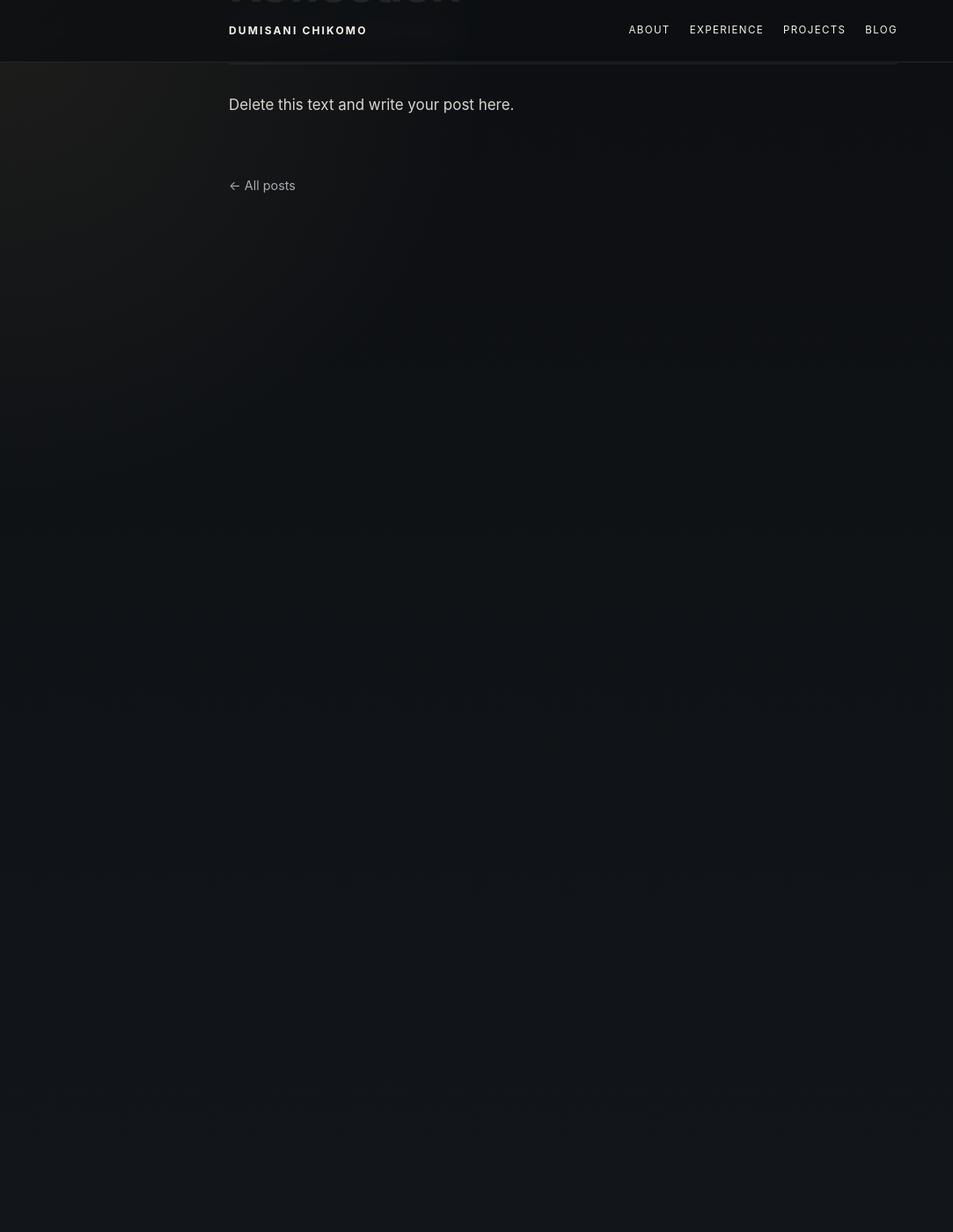
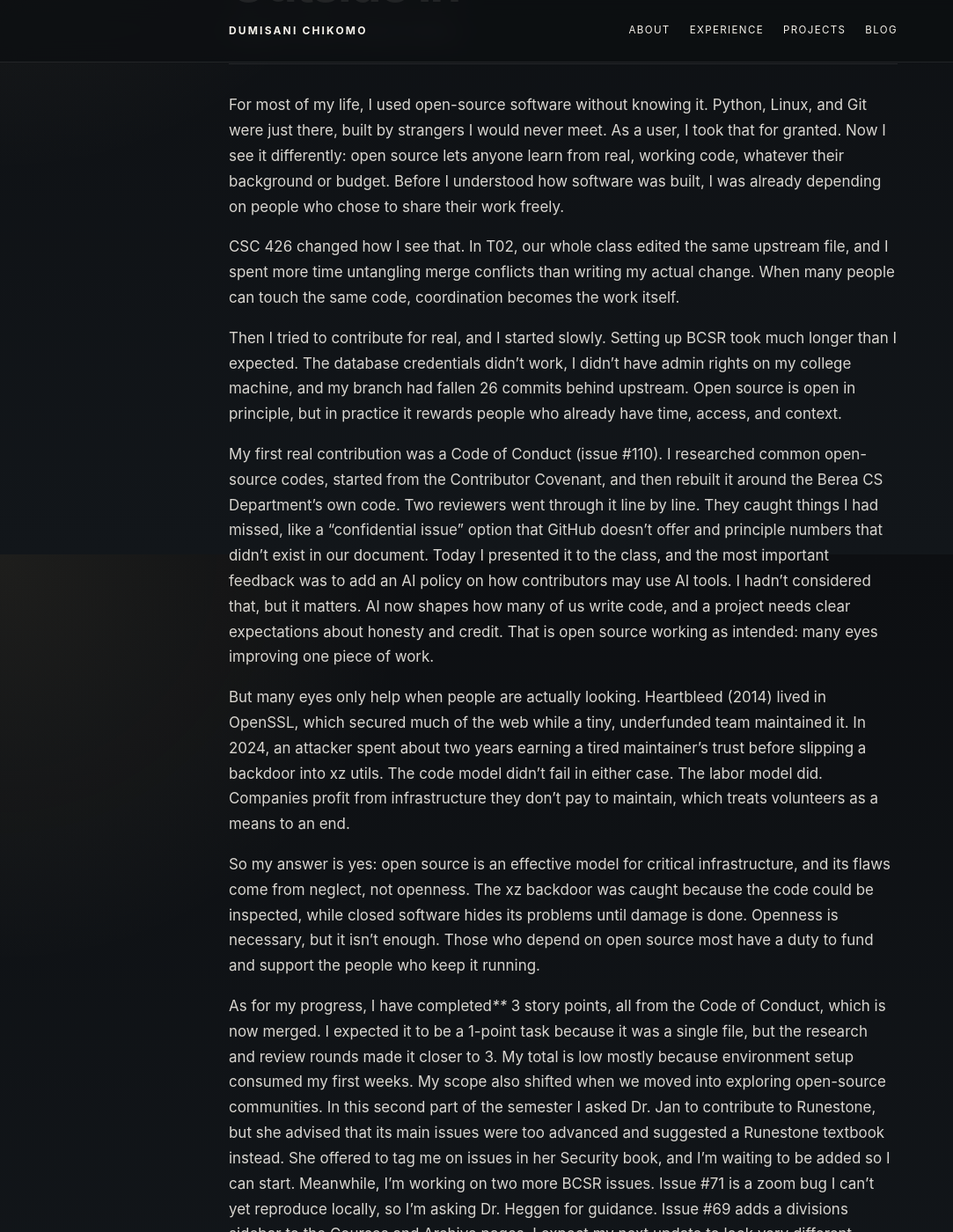
Before and after one commit to Dumisani-C/Dumisani-C.github.io, a Jekyll site: the page built from _posts/2026-10-22-bp01-open-source-reflection.md, in a window 1280 px wide and 1400 px high, scrolled down 270 px. Shown: the whole window at 88% size, without its empty margins (0-1083 px from the left). Built offline with Jekyll 4.4.1, drawn with Linux system fonts in a browser that asks for light colours; before the commit the page ends 900 px from its top, so only the background shows below that; some of the changed text lies outside the part shown.

Commit message:
Update _posts/2026-10-22-bp01-open-source-reflection.md (via Pages CMS)

```diff
--- a/_posts/2026-10-22-bp01-open-source-reflection.md
+++ b/_posts/2026-10-22-bp01-open-source-reflection.md
@@ -1,8 +1,19 @@
 ---
 layout: post
-title: "BP01: Open Source Reflection"
+title: Open Source, From the Outside In
 date: 2026-10-22
 description: Reflecting on open source as a user, student, and contributor.
 ---
+For most of my life, I used open-source software without knowing it. Python, Linux, and Git were just there, built by strangers I would never meet. As a user, I took that for granted. Now I see it differently: open source lets anyone learn from real, working code, whatever their background or budget. Before I understood how software was built, I was already depending on people who chose to share their work freely.
 
-Delete this text and write your post here.
+CSC 426 changed how I see that. In T02, our whole class edited the same upstream file, and I spent more time untangling merge conflicts than writing my actual change. When many people can touch the same code, coordination becomes the work itself.
+
+Then I tried to contribute for real, and I started slowly. Setting up BCSR took much longer than I expected. The database credentials didn’t work, I didn’t have admin rights on my college machine, and my branch had fallen 26 commits behind upstream. Open source is open in principle, but in practice it rewards people who already have time, access, and context.
+
+My first real contribution was a Code of Conduct (issue #110). I researched common open-source codes, started from the Contributor Covenant, and then rebuilt it around the Berea CS Department’s own code. Two reviewers went through it line by line. They caught things I had missed, like a “confidential issue” option that GitHub doesn’t offer and principle numbers that didn’t exist in our document. Today I presented it to the class, and the most important feedback was to add an AI policy on how contributors may use AI tools. I hadn’t considered that, but it matters. AI now shapes how many of us write code, and a project needs clear expectations about honesty and credit. That is open source working as intended: many eyes improving one piece of work.
+
+But many eyes only help when people are actually looking. Heartbleed (2014) lived in OpenSSL, which secured much of the web while a tiny, underfunded team maintained it. In 2024, an attacker spent about two years earning a tired maintainer’s trust before slipping a backdoor into xz utils. The code model didn’t fail in either case. The labor model did. Companies profit from infrastructure they don’t pay to maintain, which treats volunteers as a means to an end.
+
+So my answer is yes: open source is an effective model for critical infrastructure, and its flaws come from neglect, not openness. The xz backdoor was caught because the code could be inspected, while closed software hides its problems until damage is done. Openness is necessary, but it isn’t enough. Those who depend on open source most have a duty to fund and support the people who keep it running.
+
+As for my progress, I have completed**** 3 story points, all from the Code of Conduct, which is now merged. I expected it to be a 1-point task because it was a single file, but the research and review rounds made it closer to 3. My total is low mostly because environment setup consumed my first weeks. My scope also shifted when we moved into exploring open-source communities. In this second part of the semester I asked Dr. Jan to contribute to Runestone, but she advised that its main issues were too advanced and suggested a Runestone textbook instead. She offered to tag me on issues in her Security book, and I’m waiting to be added so I can start. Meanwhile, I’m working on two more BCSR issues. Issue #71 is a zoom bug I can’t yet reproduce locally, so I’m asking Dr. Heggen for guidance. Issue #69 adds a divisions sidebar to the Courses and Archive pages. I expect my next update to look very different.
```
